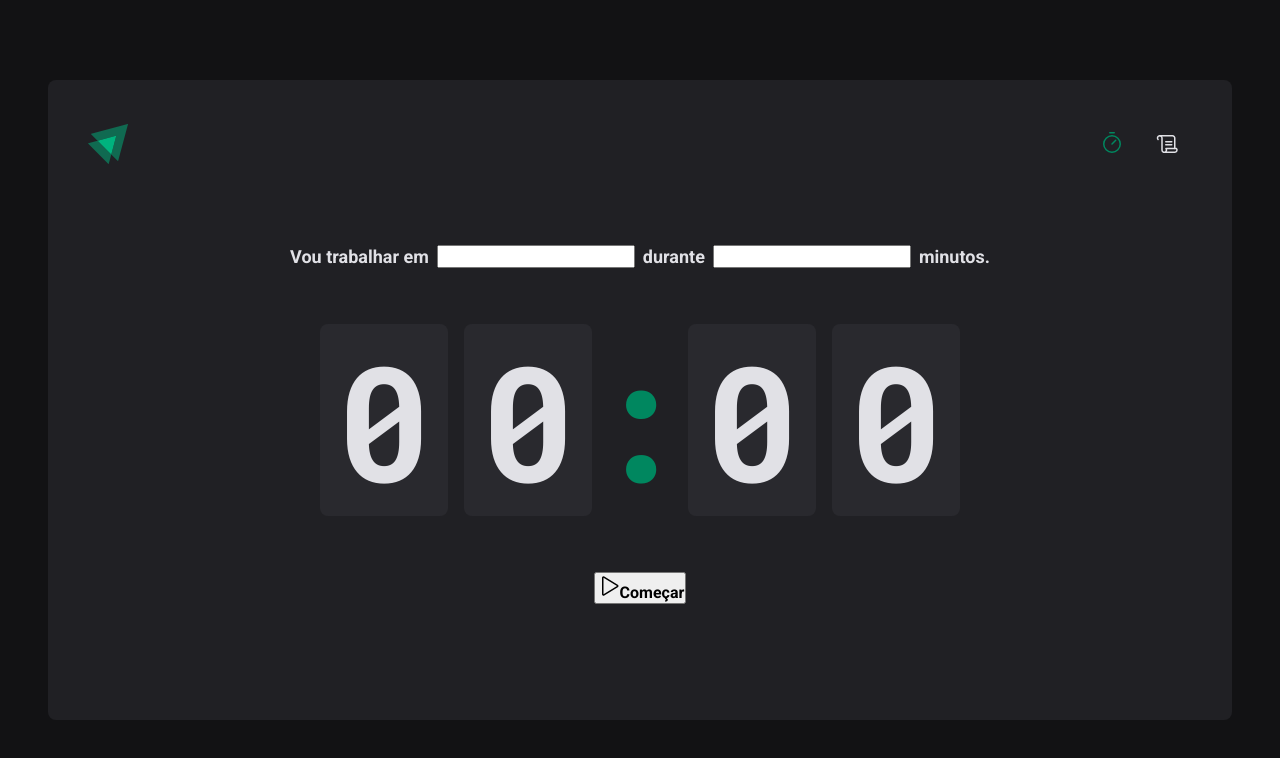
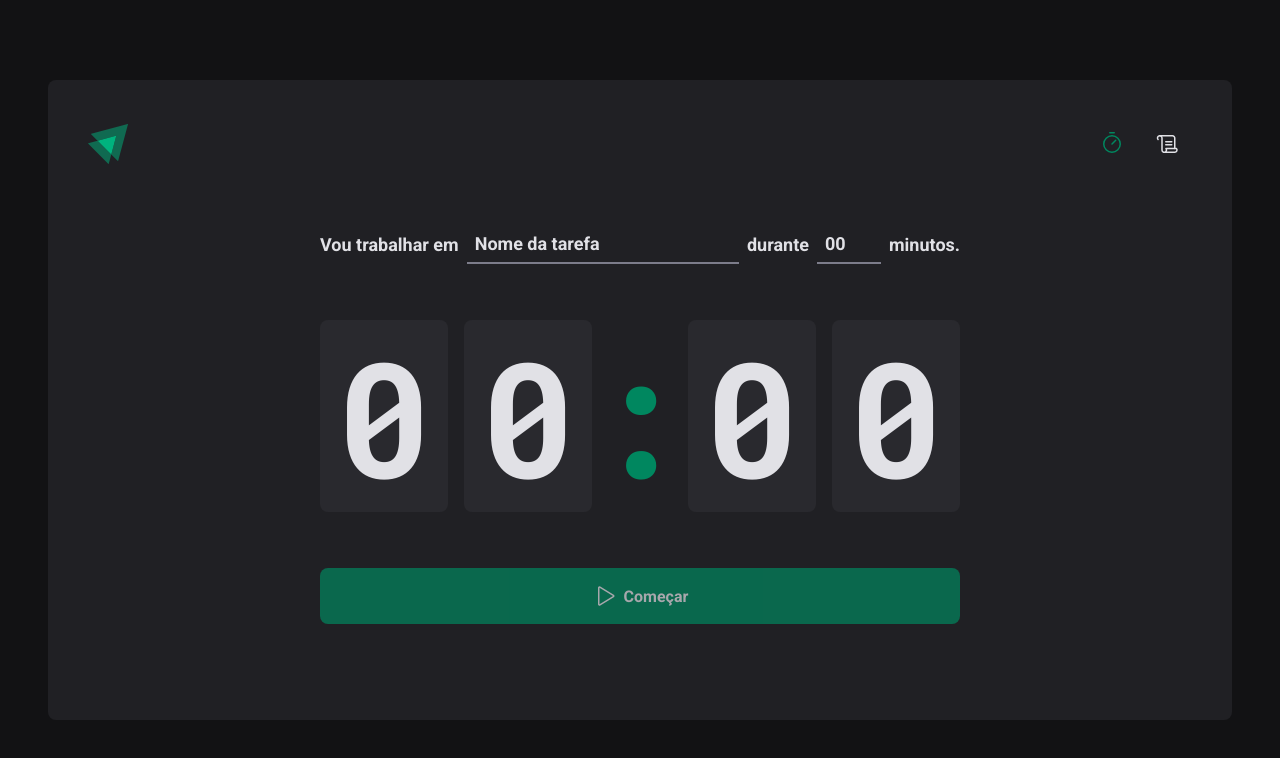
Before and after one commit to artprange/pomodoro_timer, a React (Vite) app: page / in a window 1280 px wide. Shown: the top 758 px of the page. Built offline with nearby package versions, Linux system fonts and the light colour scheme.

Commit message:
home done. starting history. life will get better

```diff
--- a/src/Router.tsx
+++ b/src/Router.tsx
@@ -1,6 +1,6 @@
 import { Routes, Route } from 'react-router-dom'
-import { Home } from './pages/Home/Home'
-import { History } from './pages/History'
+import { Home } from './pages/Home/index'
+import { History } from './pages/History/index'
 import { DefaultLayout } from './layouts/DefaultLayout'
 
 export function Router() {
--- a/src/pages/History.tsx
+++ /dev/null
@@ -1,3 +0,0 @@
-export function History() {
-  return <h1>History</h1>
-}
--- /dev/null
+++ b/src/pages/History/index.tsx
@@ -0,0 +1,9 @@
+import { HistoryContainer } from './styles'
+
+export function History() {
+  return (
+    <HistoryContainer>
+      <h1>History</h1>
+    </HistoryContainer>
+  )
+}
--- /dev/null
+++ b/src/pages/History/styles.ts
@@ -0,0 +1,3 @@
+import styled from 'styled-components'
+
+export const HistoryContainer = styled.main``
--- a/src/pages/Home/Home.tsx
+++ b/src/pages/Home/index.tsx
@@ -4,6 +4,9 @@
   HomeContainer,
   CountdownContainer,
   Separator,
+  StartCountDownButton,
+  TaskInput,
+  MinutesAmountInput,
 } from './styles'
 
 export function Home() {
@@ -12,9 +15,26 @@
       <form action="">
         <FormContainer>
           <label htmlFor="task">Vou trabalhar em </label>
-          <input id="task" />
+          <TaskInput
+            id="task"
+            list="task-suggestions"
+            placeholder="Nome da tarefa"
+          />
+          <datalist id="task-suggestions">
+            <option value="Projeto 1" />
+            <option value="Projeto 2" />
+            <option value="Projeto 3" />
+            <option value="banana" />
+          </datalist>
           <label htmlFor="minutesAmount">durante</label>
-          <input type="number" id="minutesAmount"></input>
+          <MinutesAmountInput
+            type="number"
+            id="minutesAmount"
+            placeholder="00"
+            step={5}
+            min={5}
+            max={60}
+          />
 
           <span> minutos.</span>
         </FormContainer>
@@ -26,10 +46,10 @@
           <span>0</span>
         </CountdownContainer>
 
-        <button type="submit">
+        <StartCountDownButton disabled type="submit">
           <Play size={24} />
           Começar
-        </button>
+        </StartCountDownButton>
       </form>
     </HomeContainer>
   )
--- a/src/pages/Home/styles.ts
+++ b/src/pages/Home/styles.ts
@@ -27,6 +27,39 @@
   flex-wrap: wrap;
 `
 
+const BaseInput = styled.input`
+  background: transparent;
+  height: 2.5rem;
+  border: 0;
+  border-bottom: 2px solid ${(props) => props.theme['gray-500']};
+  font-weight: bold;
+  font-size: 1.125rem;
+  padding: 0 0.5rem;
+  color: ${(props) => props.theme['gray-100']};
+
+  &:focus {
+    box-shadow: none;
+    border-color: ${(props) => props.theme['green-500']};
+  }
+
+  &::placeholder {
+    color: ${(props) => props.theme['gray-100']};
+  }
+`
+
+export const TaskInput = styled(BaseInput)`
+  flex: 1;
+
+  &::-webkit-calendar-picker-indicator {
+    display: none !important;
+  }
+`
+// ^^^^ esse webkit... é pra tirar a setinha do picker ^^^^
+
+export const MinutesAmountInput = styled(BaseInput)`
+  width: 4rem;
+`
+
 export const CountdownContainer = styled.div`
   font-family: 'Roboto Mono', monospace;
   font-size: 10rem;
@@ -50,3 +83,29 @@
   display: flex;
   justify-content: center;
 `
+
+export const StartCountDownButton = styled.button`
+  width: 100%;
+  border: 0;
+  padding: 1rem;
+  border-radius: 8px;
+
+  display: flex;
+  align-items: center;
+  justify-content: center;
+
+  gap: 0.5rem;
+  font-weight: bold;
+
+  cursor: pointer;
+  background: ${(props) => props.theme['green-500']};
+  color: ${(props) => props.theme['gray-100']};
+
+  &:disabled {
+    opacity: 0.7;
+    cursor: not-allowed;
+  }
+  &:not(:disabled):hover {
+    background: ${(props) => props.theme['green-700']};
+  }
+`
```
